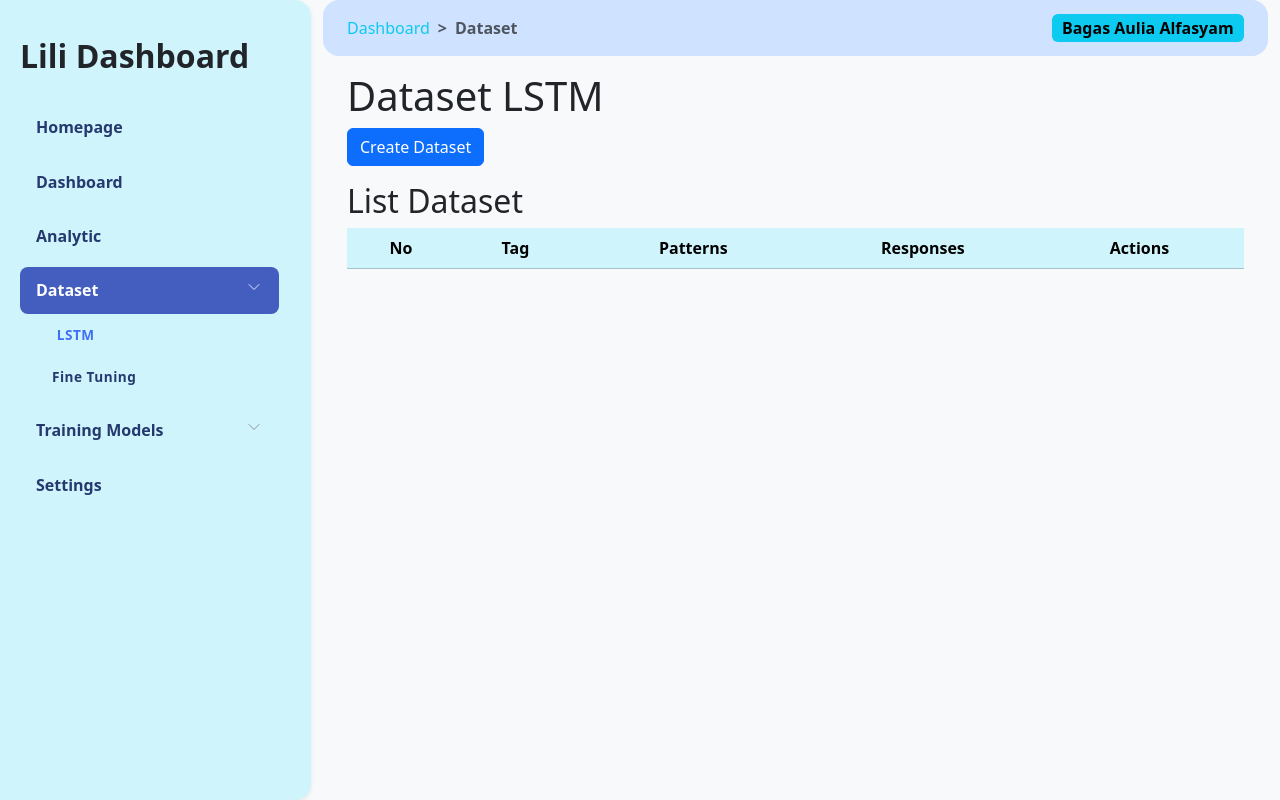
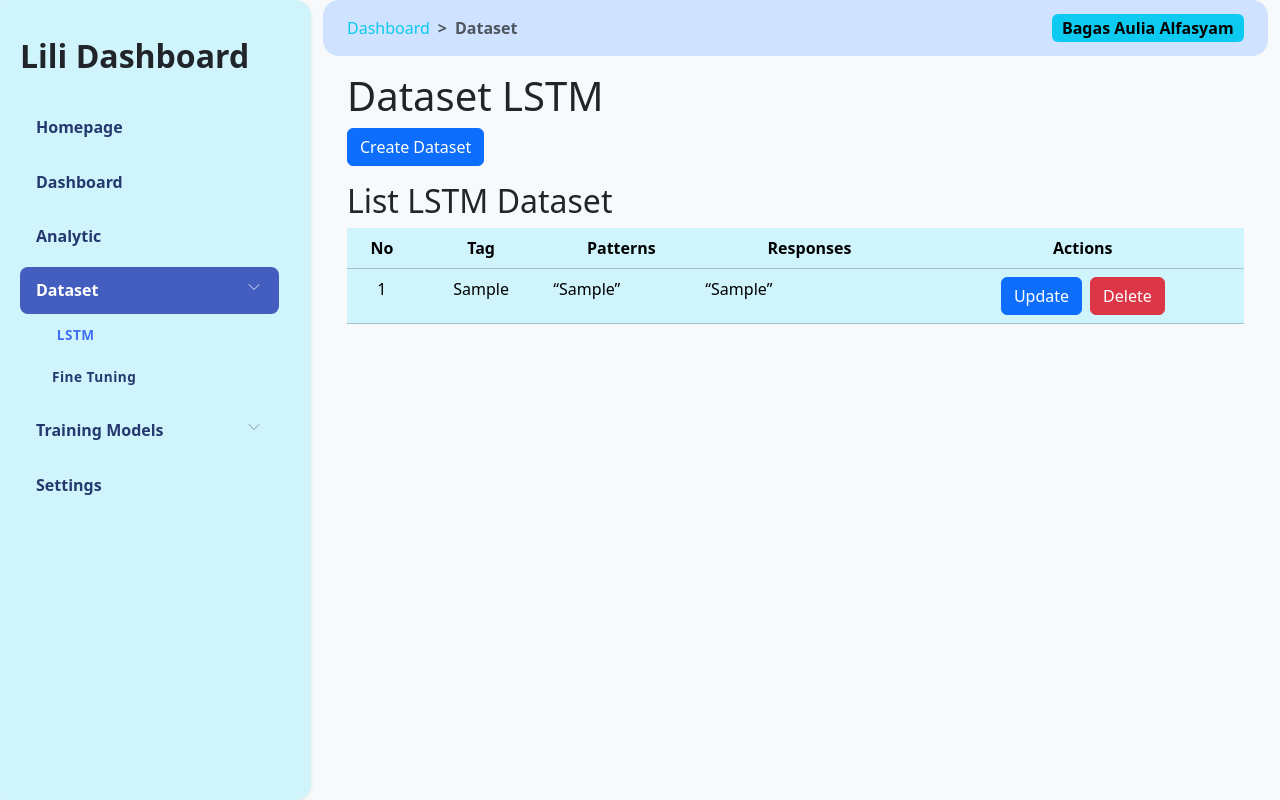
Before and after one commit to Catalyst-Forge/pomeng-project, a Flask app: page /dashboard/dataset in a window 1280 px wide. Run offline with Flask 3, Linux system fonts and the light colour scheme; a user stored in the database is signed in; tables that the repository leaves empty hold one stand-in row (values such as "Sample post"); lists and menus that the app fills with data are empty.

Commit message:
change word "intent" to "lstm_data"

```diff
--- a/templates/pages/dataset.html
+++ b/templates/pages/dataset.html
@@ -3,14 +3,12 @@
 
 <header class="my-3">
   <h1>Dataset LSTM</h1>
-    <button type="button" class="btn btn-primary" id="create-btn" data-bs-toggle="modal" data-bs-target="#createModal">
-        Create Dataset
-    </button>
+  <button type="button" class="btn btn-primary" id="create-btn" data-bs-toggle="modal" data-bs-target="#createModal">Create Dataset</button>
 </header>
 
-<!-- List of Intents -->
+<!-- List of LSTM Dataset -->
 <section>
-    <h2>List Dataset</h2>
+  <h2>List LSTM Dataset</h2>
 
   <table class="table table-info table-hover">
     <thead>
@@ -24,44 +22,38 @@
     </thead>
 
     <tbody>
-            {% for intent in intents %}
+      {% for lstm_data in lstm %}
       <tr>
-                <td class="text-center" id="dataset-id" data-id="{{ intent.id }}">{{ loop.index }}</td>
-                <td class="text-center">{{ intent.tag }}</td>
+        <td class="text-center" id="dataset-id" data-id="{{ lstm_data.id }}">{{ loop.index }}</td>
+        <td class="text-center">{{ lstm_data.tag }}</td>
         <td>
           <div class="pattern-container">
-                        {% for pattern in intent.patterns.split(',') %}
-                        <span class="pattern-item"
-                            >&OpenCurlyDoubleQuote;{{ pattern.strip() }}&CloseCurlyDoubleQuote;{% if not loop.last %}&comma; {% endif
-                            %}</span
-                        >
+            {% for pattern in lstm_data.patterns.split(',') %}
+            <span class="pattern-item">
+              &OpenCurlyDoubleQuote;{{ pattern.strip() }}&CloseCurlyDoubleQuote;{% if not loop.last %}&comma; {% endif %}
+            </span>
             {% endfor %}
           </div>
         </td>
 
-                <td class="text-start">&OpenCurlyDoubleQuote;{{ intent.responses }}&CloseCurlyDoubleQuote;</td>
+        <td class="text-start">&OpenCurlyDoubleQuote;{{ lstm_data.responses }}&CloseCurlyDoubleQuote;</td>
         <td>
           <div class="d-flex justify-content-center align-items-center gap-2">
             <button
               type="button"
               class="btn btn-primary open-update-modal-button"
-                            data-id="{{ intent.id }}"
-                            data-tag="{{ intent.tag }}"
-                            data-patterns="{{ intent.patterns }}"
-                            data-responses="{{ intent.responses }}"
+              data-id="{{ lstm_data.id }}"
+              data-tag="{{ lstm_data.tag }}"
+              data-patterns="{{ lstm_data.patterns }}"
+              data-responses="{{ lstm_data.responses }}"
               data-bs-toggle="modal"
               data-bs-target="#updateModal"
             >
               Update
             </button>
             <form id="delete-form" method="POST">
-                            <button
-                                type="submit"
-                                class="btn btn-danger"
-                                onclick="return confirm('Are you sure you want to delete this intent?')"
-                            >
-                                Delete
-                            </button>
+              <input type="hidden" name="_method" value="DELETE" />
+              <button type="submit" class="btn btn-danger delete-btn">Delete</button>
             </form>
           </div>
         </td>
```
Lines whose indentation alone changed are shown as unchanged.
